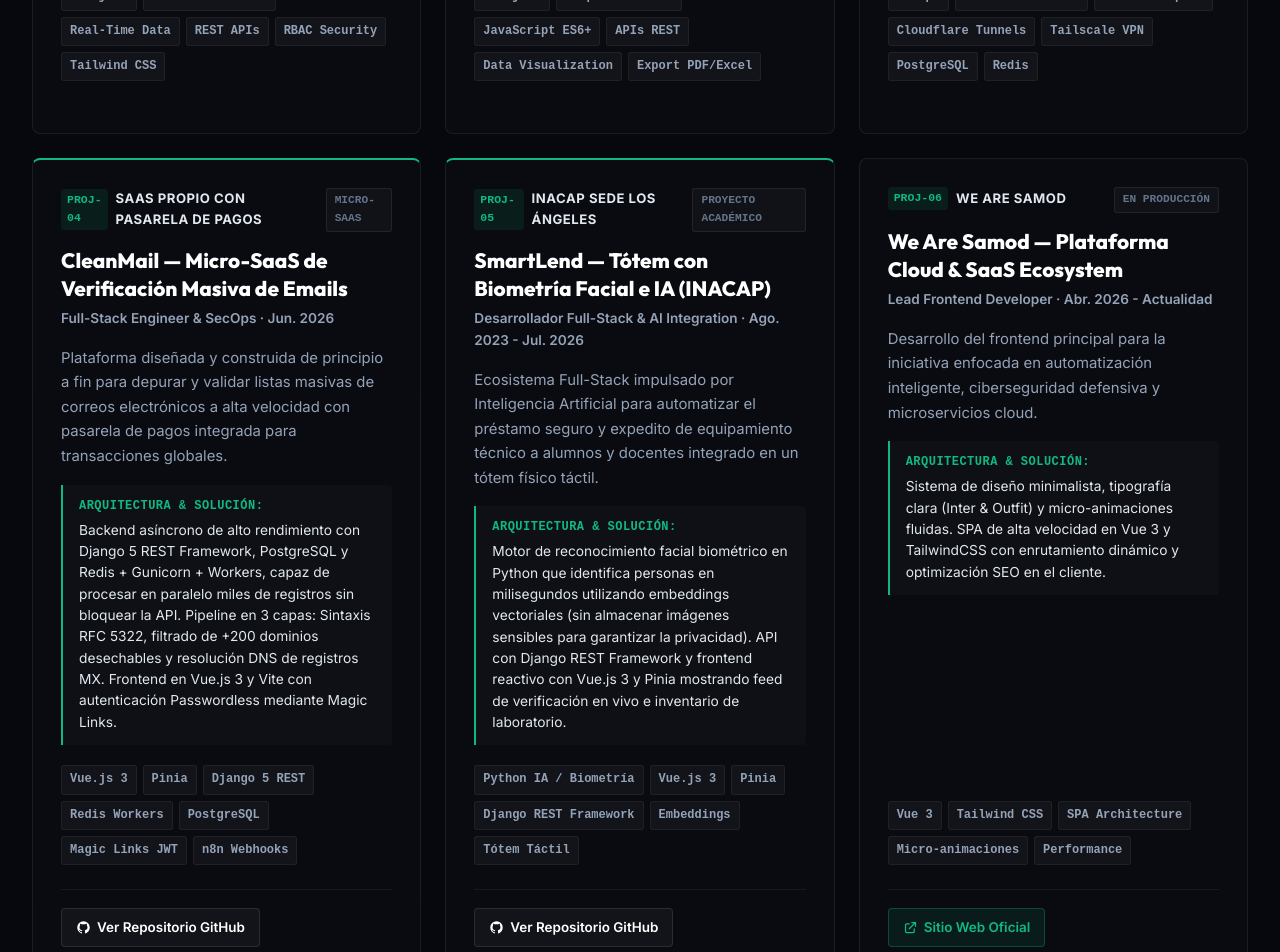
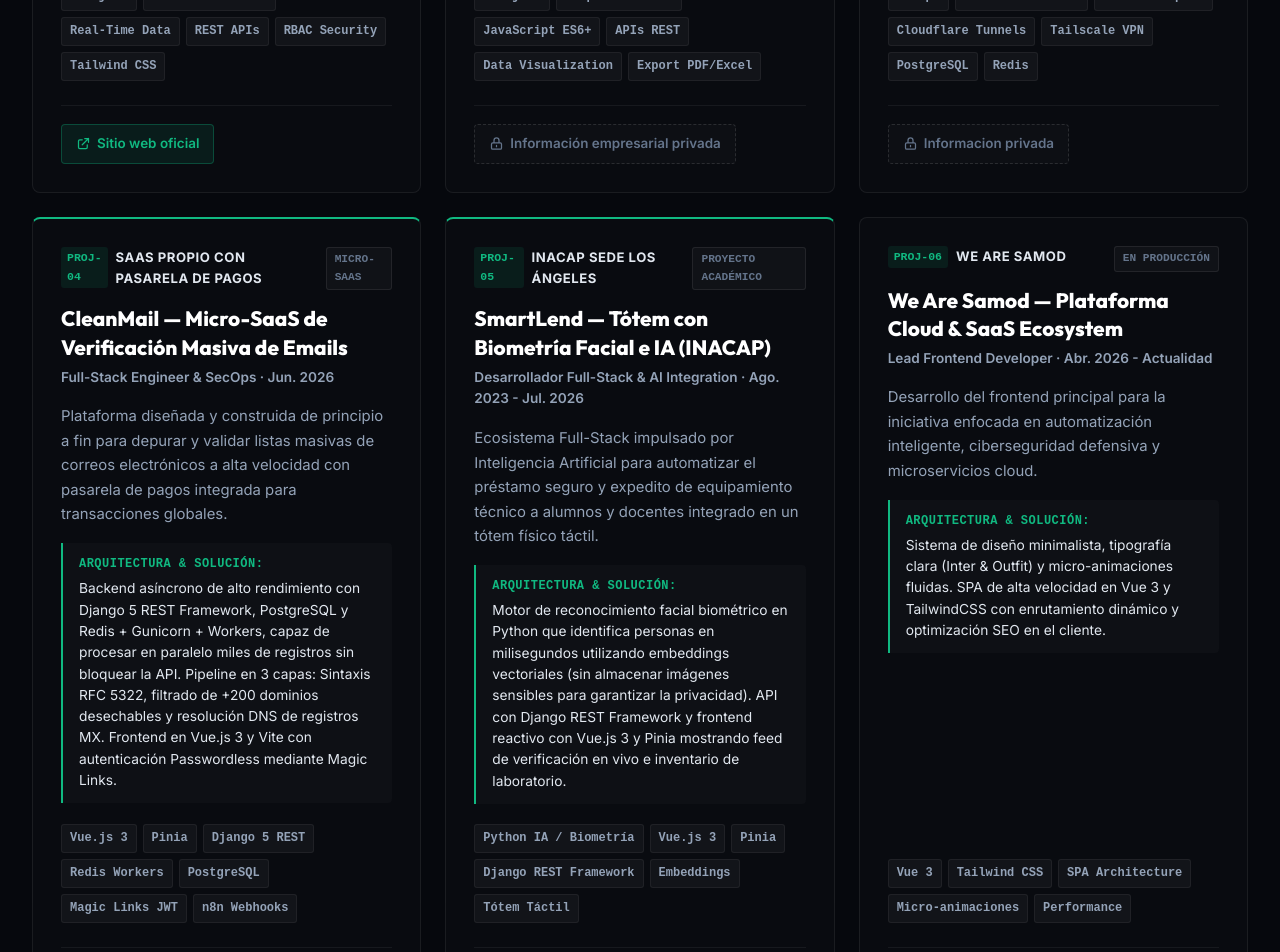
Before and after one commit to j0t4inc0de/clases-programacion, a Vue app: page /about in a window 1280 px wide. Shown: the part 2400-3352 px from the top of the page. Built offline with nearby package versions, Linux system fonts and the light colour scheme.

Commit message:
feat: link de proyectos actualizados

```diff
--- a/src/components/about/AboutProjects.vue
+++ b/src/components/about/AboutProjects.vue
@@ -23,8 +23,9 @@
     description: 'Plataforma web (Dashboard) orientada a la visualización ininterrumpida de datos críticos provenientes de sensores y dispositivos IoT en terreno. Estandariza múltiples fuentes y protocolos en una interfaz única, rápida y personalizable.',
     impact: 'Resolución de la privacidad y compartimentación de datos industriales mediante una arquitectura granular de control de acceso jerárquico basada en roles (Técnico, Administrador y Trabajador).',
     tags: ['Vue.js 3', 'IoT Architecture', 'Real-Time Data', 'REST APIs', 'RBAC Security', 'Tailwind CSS'],
-    liveUrl: null,
+    liveUrl: 'https://telemetrics.netzona.cl/login',
     githubUrl: null,
+    privateNote: null,
     status: 'EN PRODUCCIÓN / INTERNO'
   },
   {
@@ -41,6 +42,7 @@
     tags: ['Vue.js 3', 'Composition API', 'JavaScript ES6+', 'APIs REST', 'Data Visualization', 'Export PDF/Excel'],
     liveUrl: null,
     githubUrl: null,
+    privateNote: 'Información empresarial privada',
     status: 'PLATAFORMA INDUSTRIAL'
   },
   {
@@ -57,6 +59,7 @@
     tags: ['DevOps', 'Ubuntu 24.04 LTS', 'Docker Compose', 'Cloudflare Tunnels', 'Tailscale VPN', 'PostgreSQL', 'Redis'],
     liveUrl: null,
     githubUrl: null,
+    privateNote: 'Informacion privada',
     status: 'INFRAESTRUCTURA ACTIVA'
   },
   {
@@ -72,7 +75,8 @@
     impact: 'Backend asíncrono de alto rendimiento con Django 5 REST Framework, PostgreSQL y Redis + Gunicorn + Workers, capaz de procesar en paralelo miles de registros sin bloquear la API. Pipeline en 3 capas: Sintaxis RFC 5322, filtrado de +200 dominios desechables y resolución DNS de registros MX. Frontend en Vue.js 3 y Vite con autenticación Passwordless mediante Magic Links.',
     tags: ['Vue.js 3', 'Pinia', 'Django 5 REST', 'Redis Workers', 'PostgreSQL', 'Magic Links JWT', 'n8n Webhooks'],
     liveUrl: null,
-    githubUrl: 'https://github.com/j0t4inc0de/j0tainc0de',
+    githubUrl: 'https://github.com/j0t4inc0de/mailsanitizer',
+    privateNote: null,
     status: 'MICRO-SAAS'
   },
   {
@@ -88,7 +92,8 @@
     impact: 'Motor de reconocimiento facial biométrico en Python que identifica personas en milisegundos utilizando embeddings vectoriales (sin almacenar imágenes sensibles para garantizar la privacidad). API con Django REST Framework y frontend reactivo con Vue.js 3 y Pinia mostrando feed de verificación en vivo e inventario de laboratorio.',
     tags: ['Python IA / Biometría', 'Vue.js 3', 'Pinia', 'Django REST Framework', 'Embeddings', 'Tótem Táctil'],
     liveUrl: null,
-    githubUrl: 'https://github.com/j0t4inc0de/j0tainc0de',
+    githubUrl: 'https://github.com/j0t4inc0de/smartlend',
+    privateNote: null,
     status: 'PROYECTO ACADÉMICO'
   },
   {
@@ -105,6 +110,7 @@
     tags: ['Vue 3', 'Tailwind CSS', 'SPA Architecture', 'Micro-animaciones', 'Performance'],
     liveUrl: 'https://wearesamod.com',
     githubUrl: null,
+    privateNote: null,
     status: 'EN PRODUCCIÓN'
   },
   {
@@ -119,8 +125,9 @@
     description: 'Sistema integral para administración de expedientes, flujos de asesoría, documentación y seguimiento de casos para consultoría empresarial.',
     impact: 'Modelado relacional con Django ORM sobre PostgreSQL/SQLite. Seguridad y control de acceso granular RBAC para consultores, administradores y clientes con arquitectura limpia MVC/MVT.',
     tags: ['Python', 'Django ORM', 'PostgreSQL', 'RBAC Security', 'MVC/MVT Architecture'],
-    liveUrl: null,
+    liveUrl: 'https://asesora-moyano.wearesamod.com/',
     githubUrl: null,
+    privateNote: null,
     status: 'EN PRODUCCIÓN'
   },
   {
@@ -137,6 +144,7 @@
     tags: ['WordPress UX/UI', 'Moodle Integration', 'OpenAI Chatbot', 'HTML/CSS/JS', 'EdTech'],
     liveUrl: null,
     githubUrl: null,
+    privateNote: 'Informacion empresarial privada',
     status: 'EVENTO COMPLETADO'
   },
   {
@@ -152,7 +160,8 @@
     impact: 'Desarrollada con Django, Python, JavaScript y CSS para permitir reportes geolocalizados en tiempo real, administración de hogares temporales y gestión de donaciones ciudadanas.',
     tags: ['Django', 'Python 3', 'JavaScript', 'HTML5 & CSS3', 'Social Impact'],
     liveUrl: null,
-    githubUrl: 'https://github.com/j0t4inc0de/j0tainc0de',
+    githubUrl: 'https://github.com/j0t4inc0de/hogardepatas',
+    privateNote: null,
     status: 'REPOSITORIO ABIERTO'
   }
 ]
@@ -219,20 +228,26 @@
           </span>
         </div>
 
-        <!-- Enlaces -->
-        <div class="project-actions" v-if="proj.githubUrl || proj.liveUrl">
+        <!-- Enlaces / Información de Privacidad -->
+        <div class="project-actions" v-if="proj.liveUrl || proj.githubUrl || proj.privateNote">
+          <a v-if="proj.liveUrl" :href="proj.liveUrl" target="_blank" rel="noopener noreferrer" class="action-btn live-btn">
+            <svg class="icon-svg" viewBox="0 0 24 24" fill="none" stroke="currentColor" stroke-width="2">
+              <path stroke-linecap="round" stroke-linejoin="round" d="M10 6H6a2 2 0 00-2 2v10a2 2 0 002 2h10a2 2 0 002-2v-4M14 4h6m0 0v6m0-6L10 14" />
+            </svg>
+            <span>Sitio web oficial</span>
+          </a>
           <a v-if="proj.githubUrl" :href="proj.githubUrl" target="_blank" rel="noopener noreferrer" class="action-btn github-btn">
             <svg class="icon-svg" viewBox="0 0 24 24" fill="currentColor">
               <path d="M12 2A10 10 0 0 0 2 12c0 4.42 2.87 8.17 6.84 9.5.5.08.66-.23.66-.5v-1.69c-2.77.6-3.36-1.34-3.36-1.34-.46-1.16-1.11-1.47-1.11-1.47-.91-.62.07-.6.07-.6 1 .07 1.53 1.03 1.53 1.03.87 1.52 2.34 1.07 2.91.83.09-.65.35-1.09.63-1.34-2.22-.25-4.55-1.11-4.55-4.92 0-1.11.38-2 1.03-2.71-.1-.25-.45-1.29.1-2.64 0 0 .84-.27 2.75 1.02.79-.22 1.65-.33 2.5-.33.85 0 1.71.11 2.5.33 1.91-1.29 2.75-1.02 2.75-1.02.55 1.35.2 2.39.1 2.64.65.71 1.03 1.6 1.03 2.71 0 3.82-2.34 4.66-4.57 4.91.36.31.69.92.69 1.85V21c0 .27.16.59.67.5C19.14 20.16 22 16.42 22 12A10 10 0 0 0 12 2Z"/>
             </svg>
             <span>Ver Repositorio GitHub</span>
           </a>
-          <a v-if="proj.liveUrl" :href="proj.liveUrl" target="_blank" rel="noopener noreferrer" class="action-btn live-btn">
+          <div v-if="proj.privateNote" class="action-btn private-badge-btn" title="Información confidencial o bajo acuerdo de privacidad">
             <svg class="icon-svg" viewBox="0 0 24 24" fill="none" stroke="currentColor" stroke-width="2">
-              <path stroke-linecap="round" stroke-linejoin="round" d="M10 6H6a2 2 0 00-2 2v10a2 2 0 002 2h10a2 2 0 002-2v-4M14 4h6m0 0v6m0-6L10 14" />
+              <path stroke-linecap="round" stroke-linejoin="round" d="M12 15v2m-6 4h12a2 2 0 002-2v-6a2 2 0 00-2-2H6a2 2 0 00-2 2v6a2 2 0 002 2zm10-10V7a4 4 0 00-8 0v4h8z" />
             </svg>
-            <span>Sitio Web Oficial</span>
-          </a>
+            <span>{{ proj.privateNote }}</span>
+          </div>
         </div>
       </div>
     </div>
@@ -443,6 +458,7 @@
 
 .project-actions {
   display: flex;
+  flex-wrap: wrap;
   gap: 12px;
   padding-top: 18px;
   border-top: 1px solid rgba(255, 255, 255, 0.06);
@@ -482,6 +498,13 @@
   background: rgba(16, 185, 129, 0.2);
 }
 
+.private-badge-btn {
+  background: rgba(255, 255, 255, 0.02);
+  color: #64748b;
+  border: 1px dashed rgba(255, 255, 255, 0.12);
+  cursor: default;
+}
+
 .icon-svg {
   width: 15px;
   height: 15px;
```
